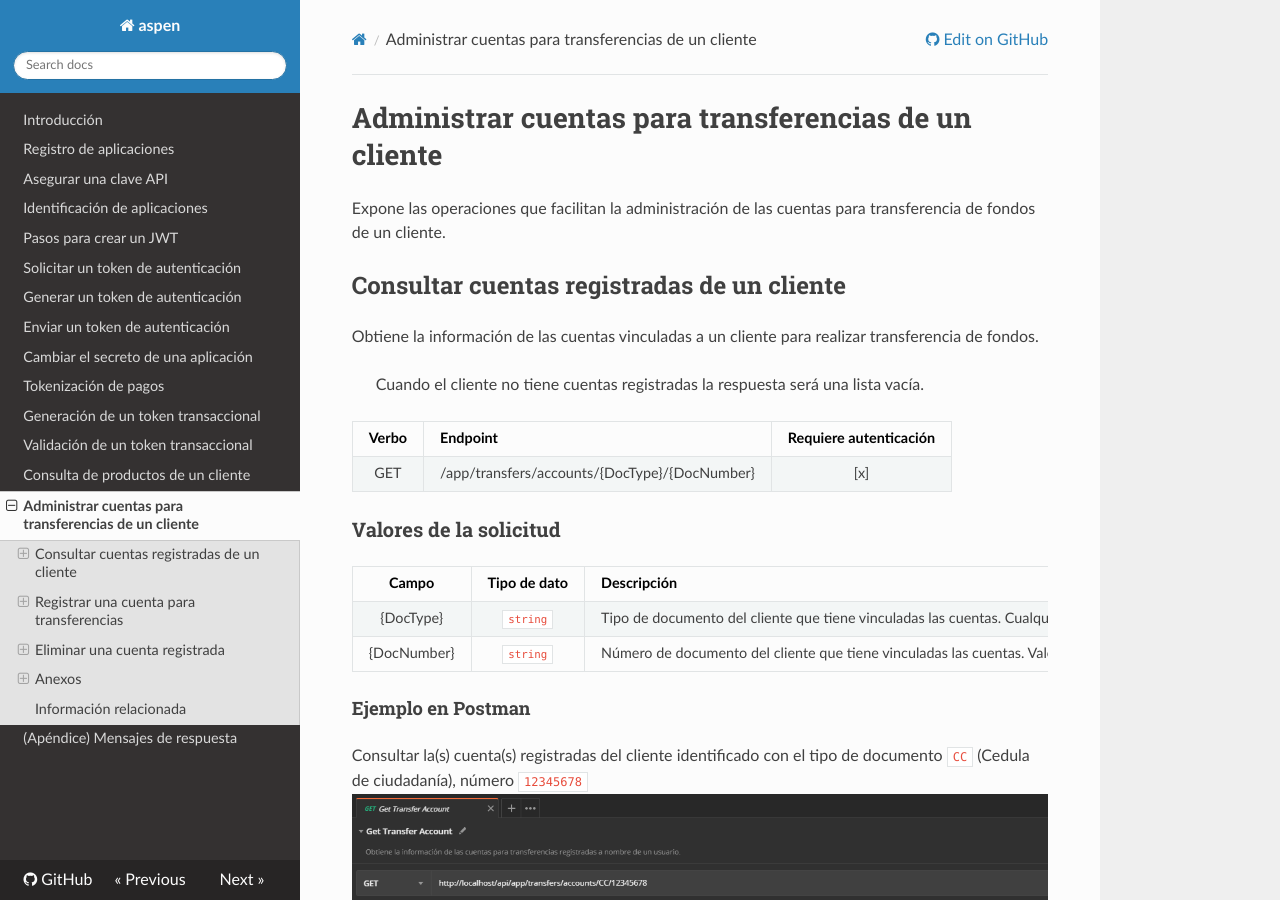
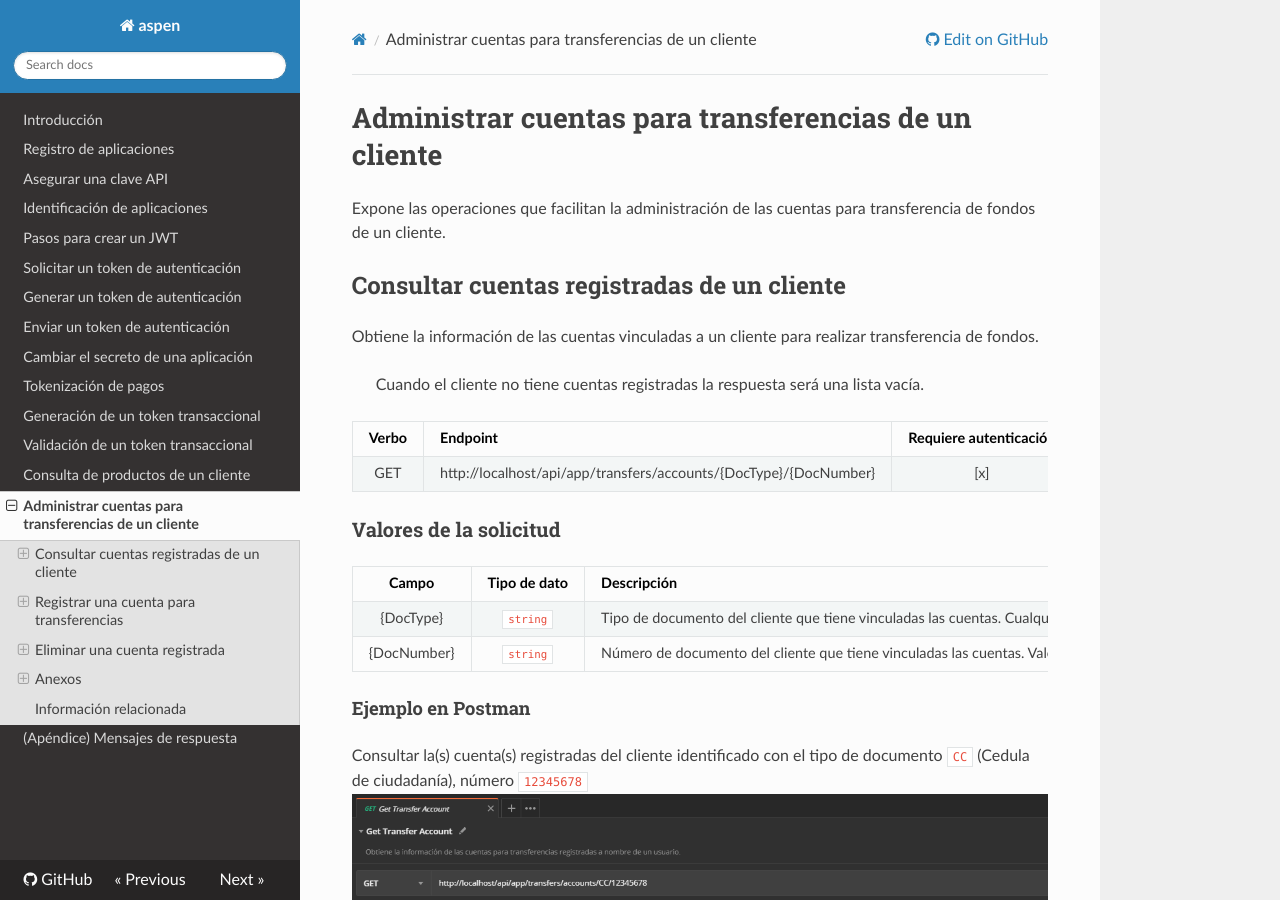
Before and after one commit to menchi2000/Aspen, an MkDocs documentation site: the page built from docs/Admin-CustomerTransferAccounts.md, in a window 1280 px wide and 900 px high. Built offline with MkDocs 1.6.1, drawn with Linux system fonts in a browser that asks for light colours; nearby versions of some CDN libraries; old or Windows-style settings are respelled for this version of MkDocs; part of the change alters nothing that is shown.

Commit message:
Ampliación dominio en código de ejemplo
Ampliación dominio en código de ejemplo

```diff
--- a/docs/Admin-CustomerTransferAccounts.md
+++ b/docs/Admin-CustomerTransferAccounts.md
@@ -10,7 +10,7 @@ Obtiene la información de las cuentas vinculadas a un cliente para realizar tra
 
 Verbo | Endpoint | Requiere autenticación
 :---: | -------- | :------------:
-GET | /app/transfers/accounts/{DocType}/{DocNumber} | [x]
+GET | http://localhost/api/app/transfers/accounts/{DocType}/{DocNumber} | [x]
 
 ### Valores de la solicitud
 
```
